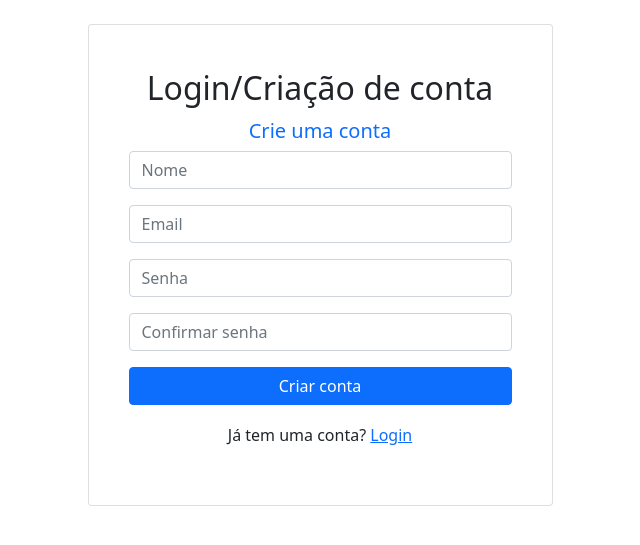
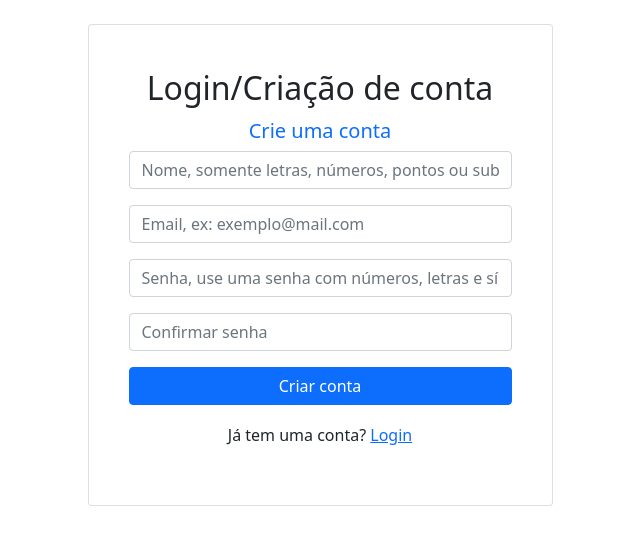
Before and after one commit to brunoanesio/univesp-aplicativoweb, a Flask app: page /register/ in a window 1280 px wide. Shown: the part 56-601 px from the top of the page, without its empty margins (320-960 px from the left). Run offline with Flask 2, Linux system fonts and the light colour scheme; the visitor is signed in with stand-in values (Sample User, id 1); data comes from the database, SQL or seed files in the repository; data that the repository does not hold is empty; some libraries are stand-ins or nearby versions.

Commit message:
Atualizado template login

```diff
--- a/templates/login.html
+++ b/templates/login.html
@@ -27,7 +27,9 @@
                         <h5 class="text-primary">{{ text }}</h5>
                     </div>
                     {% if request.path == '/register/' %}
-                        <div class="form-group mb-3">{{ form.username(class_="form-control",placeholder="Nome")}}</div>
+                        <div class="form-group mb-3">
+                            {{ form.username(class_="form-control",placeholder="Nome, somente letras, números, pontos ou sublinhados")}}
+                        </div>
                         {% for error in form.username.errors %}
                             <div class="alert alert-warning alert-dismissible fade show" role="alert">
                                 {{ error }}
@@ -38,7 +40,7 @@
                             </div>
                         {% endfor %}
                     {% endif %}
-                    <div class="form-group mb-3">{{ form.email(class_="form-control",placeholder="Email")}}</div>
+                    <div class="form-group mb-3">{{ form.email(class_="form-control",placeholder="Email, ex: exemplo@mail.com")}}</div>
                     {% for error in form.email.errors %}
                         <div class="alert alert-warning alert-dismissible fade show" role="alert">
                             {{ error }}
@@ -48,7 +50,9 @@
                                     aria-label="Close"></button>
                         </div>
                     {% endfor %}
-                    <div class="form-group mb-3">{{ form.pwd(class_="form-control",placeholder="Senha")}}</div>
+                    <div class="form-group mb-3">
+                        {{ form.pwd(class_="form-control",placeholder="Senha, use uma senha com números, letras e símbolos")}}
+                    </div>
                     {% for error in form.pwd.errors %}
                         <div class="alert alert-warning alert-dismissible fade show" role="alert">
                             {{ error }}
```
